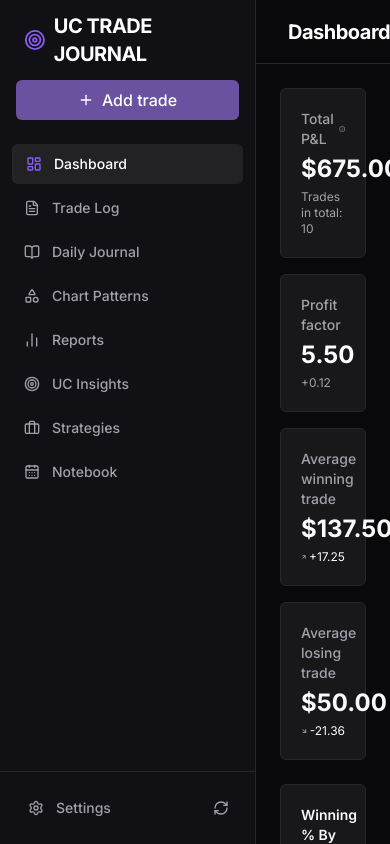
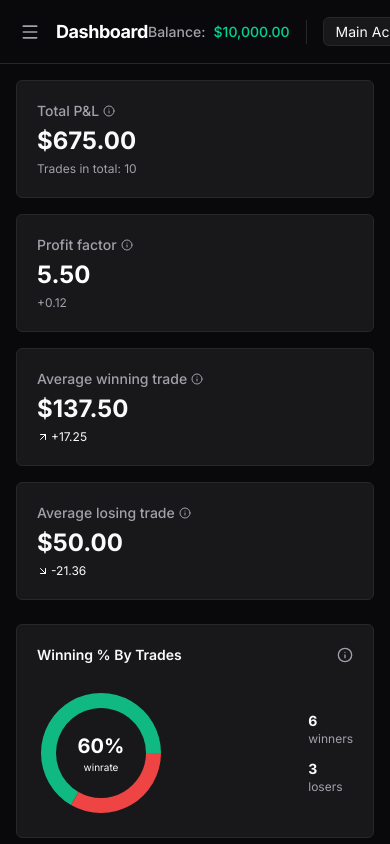
Before and after one commit to ushanc93-coder/trading-journal, a Next.js app: page / in a window 390 px wide. Built offline with nearby package versions, Linux system fonts and the light colour scheme.

Commit message:
Mobile Layout Fix

```diff
--- a/src/components/ClientLayout.tsx
+++ b/src/components/ClientLayout.tsx
@@ -8,7 +8,7 @@ import { SettingsProvider, useSettingsContext } from "@/lib/SettingsContext";
 import AddTradeModal from "@/components/AddTradeModal";
 import { LayoutDashboard, Target, CalendarDays, Settings, Search, Bell, BookOpen, FileText, BarChart2, Briefcase, Plus, RefreshCw, Shapes } from "lucide-react";
 
-function Sidebar() {
+function Sidebar({ isSidebarOpen, setIsSidebarOpen }: { isSidebarOpen: boolean, setIsSidebarOpen: (v: boolean) => void }) {
   const pathname = usePathname();
   const [isModalOpen, setIsModalOpen] = useState(false);
   const { addTrade } = useTradesContext();
@@ -26,10 +26,11 @@ function Sidebar() {
 
   return (
     <>
-      <aside className="w-64 border-r border-[var(--border)] bg-[#111115] flex flex-col h-screen overflow-y-auto">
+      <aside className={`fixed inset-y-0 left-0 z-50 w-64 transform ${isSidebarOpen ? "translate-x-0" : "-translate-x-full"} lg:relative lg:translate-x-0 transition-transform duration-200 ease-in-out border-r border-[var(--border)] bg-[#111115] flex flex-col h-screen overflow-y-auto`}>
         <div className="h-16 flex items-center px-6 mb-2 mt-2">
           <Target className="w-6 h-6 text-[var(--primary)] mr-2" />
           <span className="font-bold text-xl tracking-tight text-white">UC TRADE JOURNAL</span>
+          <button className="lg:hidden ml-auto text-zinc-400 p-1" onClick={() => setIsSidebarOpen(false)}><X className="w-5 h-5"/></button>
         </div>
 
         <div className="px-4 mb-6">
@@ -83,7 +84,7 @@ function Sidebar() {
   );
 }
 
-function Topbar() {
+function Topbar({ onMenuClick }: { onMenuClick: () => void }) {
   const pathname = usePathname();
   const { accounts, activeAccountId, setActiveAccountId, isLoaded } = useSettingsContext();
 
@@ -94,12 +95,13 @@ function Topbar() {
   const activeAccount = accounts.find(a => a.id === activeAccountId) || accounts[0];
 
   return (
-    <header className="h-16 flex items-center justify-between px-8 border-b border-[var(--border)] bg-[var(--background)] sticky top-0 z-10">
+    <header className="h-16 flex items-center justify-between px-4 lg:px-8 border-b border-[var(--border)] bg-[var(--background)] sticky top-0 z-10">
       <div className="flex items-center">
-        <h1 className="text-xl font-bold text-white tracking-tight">{title}</h1>
+        <button className="lg:hidden mr-3 p-1 text-[var(--muted-foreground)] hover:text-white" onClick={onMenuClick}><Menu className="w-5 h-5" /></button>
+        <h1 className="text-lg md:text-xl font-bold text-white tracking-tight truncate max-w-[120px] sm:max-w-none">{title}</h1>
       </div>
 
-      <div className="flex items-center space-x-6">
+      <div className="flex items-center space-x-2 md:space-x-6">
         {isLoaded && activeAccount && (
           <div className="flex items-center gap-3">
             <div className="flex items-center text-sm font-medium">
@@ -135,17 +137,26 @@ function Topbar() {
 }
 
 import { ConfirmProvider } from "@/lib/ConfirmContext";
+import { Menu, X } from "lucide-react";
 
 export default function ClientLayout({ children }: { children: React.ReactNode }) {
+  const [isSidebarOpen, setIsSidebarOpen] = useState(false);
+
   return (
     <ConfirmProvider>
       <SettingsProvider>
         <TradesProvider>
-          <div className="min-h-screen flex bg-[var(--background)] text-[var(--foreground)]">
-            <Sidebar />
-            <main className="flex-1 flex flex-col min-w-0 h-screen overflow-hidden">
-              <Topbar />
-              <div className="flex-1 overflow-auto p-6 lg:p-8 bg-[#09090b]">
+          <div className="min-h-screen flex bg-[var(--background)] text-[var(--foreground)] overflow-hidden">
+            {isSidebarOpen && (
+              <div
+                className="fixed inset-0 bg-black/60 z-40 lg:hidden backdrop-blur-sm"
+                onClick={() => setIsSidebarOpen(false)}
+              />
+            )}
+            <Sidebar isSidebarOpen={isSidebarOpen} setIsSidebarOpen={setIsSidebarOpen} />
+            <main className="flex-1 flex flex-col min-w-0 h-screen overflow-hidden relative">
+              <Topbar onMenuClick={() => setIsSidebarOpen(true)} />
+              <div className="flex-1 overflow-auto p-4 md:p-6 lg:p-8 bg-[#09090b]">
                 {children}
               </div>
             </main>
```
